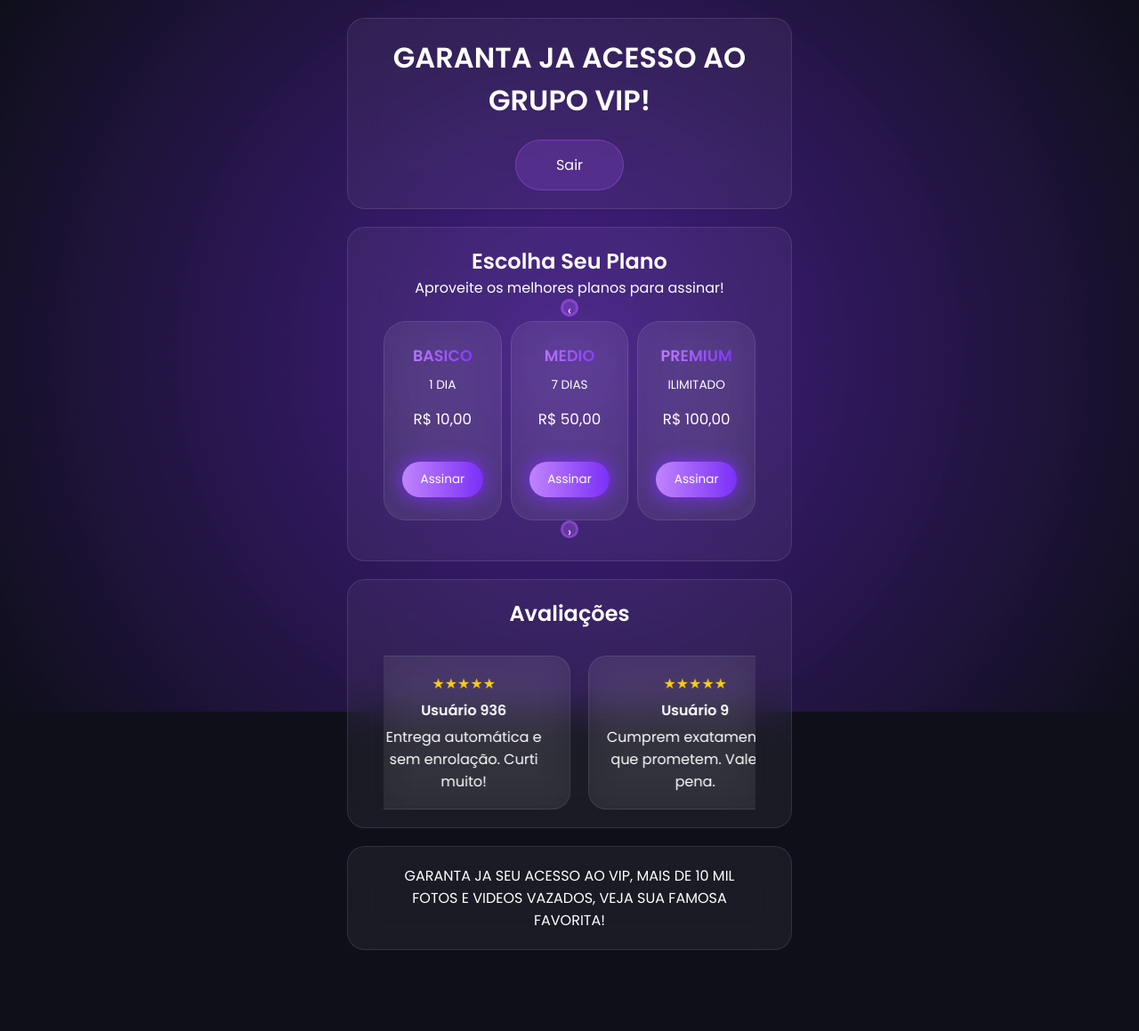
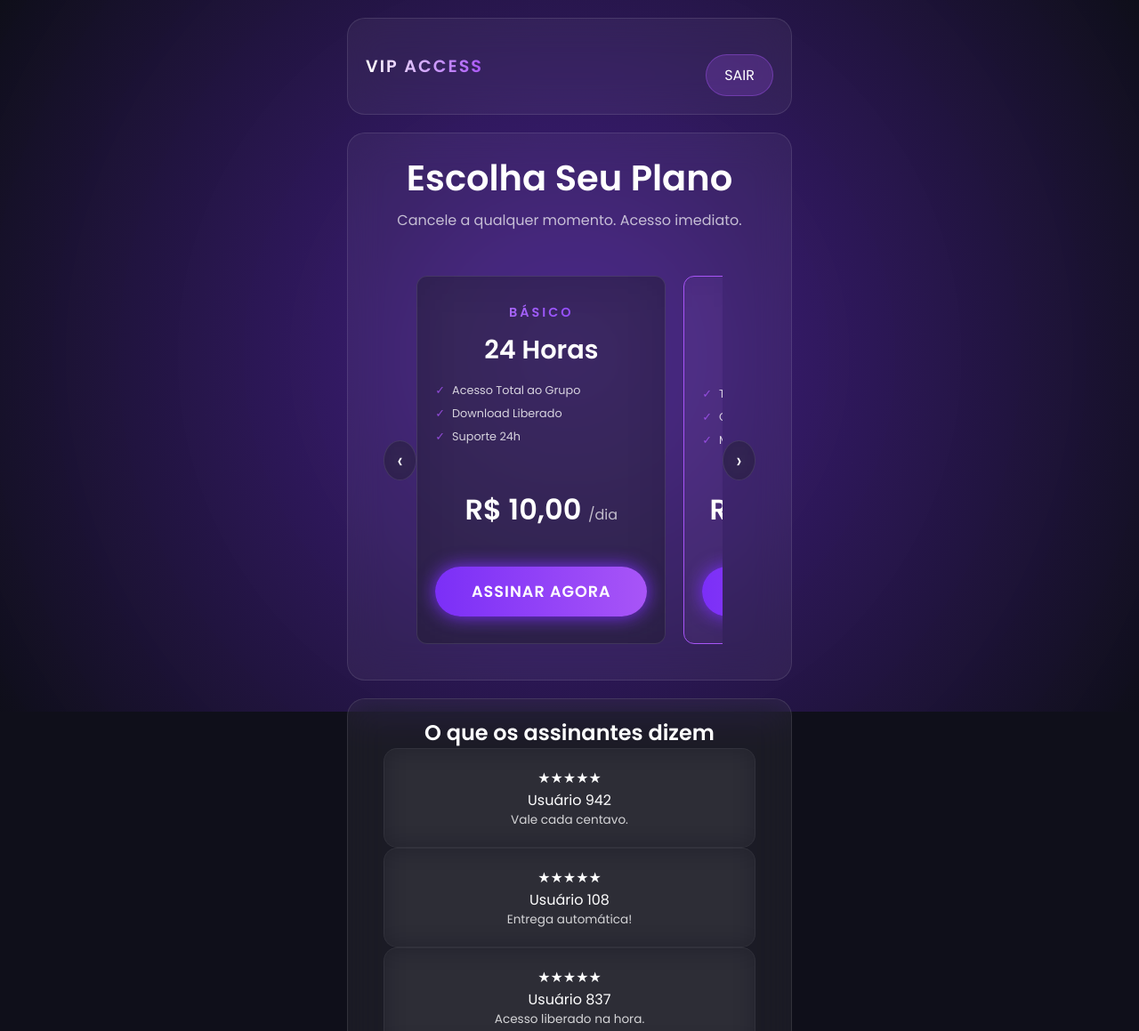
Before and after one commit to erickamazontrampo-coder/DADS, a plain HTML site: page planos.html in a window 1280 px wide. Shown: the top 1159 px of the page at 89% size. Before the commit the page ends 1088 px from the top, so only its background shows below. Drawn offline with Linux system fonts and the light colour scheme.

Commit message:
Update planos.html

```diff
--- a/planos.html
+++ b/planos.html
@@ -2,92 +2,179 @@
 <html lang="pt-br">
 <head>
 <meta charset="UTF-8">
-<title>Planos - Meu Site Roxo</title>
+<title>Planos - VIP Experience</title>
 <meta name="viewport" content="width=device-width, initial-scale=1.0">
 <link rel="stylesheet" href="style.css">
 
 <style>
+/* ===== ESTILO HBO MAX / PREMIUM ===== */
+:root {
+    --accent-color: #a855f7;
+    --glass-bg: rgba(20, 20, 30, 0.4);
+    --glass-border: rgba(255, 255, 255, 0.1);
+}
+
+body {
+    font-family: 'Inter', sans-serif;
+    color: white;
+}
+
+/* Ajuste do Header */
+header.glass {
+    padding: 20px;
+    display: flex;
+    justify-content: space-between;
+    align-items: center;
+    border-bottom: 1px solid var(--glass-border);
+}
+
+header h1 {
+    font-size: 1.2rem;
+    letter-spacing: 2px;
+    font-weight: 800;
+    background: linear-gradient(90deg, #fff, #a855f7);
+    -webkit-background-clip: text;
+    -webkit-text-fill-color: transparent;
+}
+
 /* ===== CARROSSEL PLANOS ===== */
 .carousel-wrapper {
-
+    display: flex;
+    align-items: center;
+    justify-content: center;
+    position: relative;
+    padding: 20px 0;
 }
 
 .carousel {
     display: flex;
-    gap: 10px;
-    transition: transform 0.5s ease;
+    gap: 20px;
+    transition: transform 0.6s cubic-bezier(0.23, 1, 0.32, 1);
 }
 
-
-.plan-card h3 { font-size:1.1rem; }
-.plan-card p { font-size:0.85rem; }
-.plan-card .price { font-size:1.05rem; }
-.plan-card .btn-purchase {
-    font-size:0.85rem;
-    padding:10px 0;
+.plan-card {
+    min-width: 280px;
+    background: var(--glass-bg);
+    backdrop-filter: blur(25px);
+    border: 1px solid var(--glass-border);
+    border-radius: 12px;
+    padding: 30px 20px;
+    text-align: center;
+    transition: transform 0.3s ease, border-color 0.3s ease;
+    display: flex;
+    flex-direction: column;
+    justify-content: space-between;
 }
 
+.plan-card:hover {
+    transform: translateY(-10px);
+    border-color: var(--accent-color);
+    background: rgba(168, 85, 247, 0.1);
+}
+
+.plan-card h3 {
+    font-size: 0.9rem;
+    letter-spacing: 3px;
+    color: var(--accent-color);
+    margin-bottom: 10px;
+}
+
+.plan-card .duration {
+    font-size: 1.8rem;
+    font-weight: 700;
+    margin-bottom: 15px;
+}
+
+.plan-card .price {
+    font-size: 2rem;
+    font-weight: 800;
+    margin: 20px 0;
+}
+
+.plan-card .price span {
+    font-size: 1rem;
+    font-weight: 400;
+    opacity: 0.7;
+}
+
+.plan-card .features {
+    text-align: left;
+    font-size: 0.8rem;
+    margin-bottom: 25px;
+    list-style: none;
+    padding: 0;
+}
+
+.plan-card .features li {
+    margin-bottom: 8px;
+    opacity: 0.8;
+}
+
+.plan-card .features li::before {
+    content: "✓";
+    color: var(--accent-color);
+    margin-right: 8px;
+}
+
+.btn-purchase {
+    background: linear-gradient(90deg, #7b2ff7, #a855f7);
+    border: none;
+    border-radius: 50px;
+    font-weight: 700;
+    text-transform: uppercase;
+    letter-spacing: 1px;
+    transition: 0.3s;
+    cursor: pointer;
+    padding: 15px !important;
+}
+
+.btn-purchase:hover {
+    box-shadow: 0 0 20px rgba(168, 85, 247, 0.6);
+    transform: scale(1.05);
+}
+
+/* Botões de Navegação */
 .carousel-btn {
-    background: rgba(168,85,247,0.3);
-    border: 3px solid rgba(168,85,247,0.5);
+    background: var(--glass-bg);
+    border: 1px solid var(--glass-border);
     color: white;
-    font-size: 0.9em;
-    width: 20px;
-    height: 20px;
+    font-size: 1.5rem;
+    width: 45px;
+    height: 45px;
     border-radius: 50%;
     cursor: pointer;
     backdrop-filter: blur(10px);
+    z-index: 10;
+    transition: 0.3s;
+}
+
+.carousel-btn:hover {
+    background: var(--accent-color);
 }
 
 /* ===== AVALIAÇÕES ===== */
-.review-carousel {
-    overflow: hidden;
-    margin-top: 30px;
-}
-
-.review-track {
-    display: flex;
-    gap: 20px;
-    animation: scrollReviews 35s linear infinite;
-}
-
 .review-card {
-    min-width: 240px;
-    background: rgba(255,255,255,0.06);
-    backdrop-filter: blur(20px);
-    border-radius: 20px;
-    padding: 18px;
-    border: 1px solid rgba(255,255,255,0.1);
-}
-
-.review-stars { color:#facc15; }
-.review-user { font-weight:600; margin:5px 0; }
-
-@keyframes scrollReviews {
-    from { transform: translateX(0); }
-    to { transform: translateX(-50%); }
+    min-width: 280px;
+    background: rgba(255,255,255,0.03);
+    backdrop-filter: blur(15px);
+    border-radius: 15px;
+    padding: 20px;
+    border: 1px solid rgba(255,255,255,0.05);
 }
 
 /* ===== NOTIFICAÇÃO ===== */
 .purchase-toast {
-    position: fixed;
-    bottom: 25px;
-    left: 25px;
-    background: rgba(120,0,200,0.35);
-    backdrop-filter: blur(20px);
-    border-radius: 50px;
-    padding: 14px 22px;
-    font-size: 0.85rem;
-    box-shadow: 0 0 20px #7b2ff7;
-    display: none;
-    z-index: 9999;
+    background: rgba(20, 20, 30, 0.8);
+    border: 1px solid var(--accent-color);
+    color: white;
+    border-radius: 8px;
+    box-shadow: 0 10px 30px rgba(0,0,0,0.5);
 }
 </style>
 </head>
 
 <body>
 
-<!-- FUNDO -->
 <div class="background">
     <img src="midia/foto.jpg" class="bg-image">
     <img src="midia/foto12.jpg" class="bg-image">
@@ -95,39 +182,67 @@
 </div>
 
 <header class="glass">
-    <h1>GARANTA JA ACESSO AO GRUPO VIP!</h1>
-    <button class="btn" id="logout-btn">Sair</button>
+    <h1>VIP ACCESS</h1>
+    <button class="btn" id="logout-btn" style="width: auto; padding: 10px 20px;">SAIR</button>
 </header>
 
 <main>
 <section class="hero glass">
-<h2>Escolha Seu Plano</h2>
-<p>Aproveite os melhores planos para assinar!</p>
+<h2 style="font-size: 2.5rem; margin-bottom: 5px;">Escolha Seu Plano</h2>
+<p style="opacity: 0.7; margin-bottom: 30px;">Cancele a qualquer momento. Acesso imediato.</p>
 
-<!-- CARROSSEL PLANOS -->
 <div class="carousel-wrapper">
 <button class="carousel-btn" onclick="mover(-1)">‹</button>
 
+<div class="carousel-container" style="overflow: hidden; width: 100%; max-width: 920px;">
     <div class="carousel">
         <div class="plan-card">
-<h3>BASICO</h3>
-<p>1 DIA</p>
-<p class="price">R$ 10,00</p>
-<button class="btn btn-purchase" onclick="abrirPix(10)">Assinar</button>
+            <div>
+                <h3>BÁSICO</h3>
+                <div class="duration">24 Horas</div>
+                <ul class="features">
+                    <li>Acesso Total ao Grupo</li>
+                    <li>Download Liberado</li>
+                    <li>Suporte 24h</li>
+                </ul>
+            </div>
+            <div>
+                <p class="price">R$ 10,00 <span>/dia</span></p>
+                <button class="btn btn-purchase" onclick="abrirPix(10)">Assinar Agora</button>
+            </div>
+        </div>
+
+        <div class="plan-card" style="border-color: var(--accent-color); background: rgba(168, 85, 247, 0.05);">
+            <div>
+                <h3 style="color: #fff; background: var(--accent-color); border-radius: 4px; display: inline-block; padding: 2px 8px; font-size: 0.7rem;">MAIS POPULAR</h3>
+                <div class="duration">7 Dias</div>
+                <ul class="features">
+                    <li>Todos os benefícios do Básico</li>
+                    <li>Conteúdo Exclusivo Semanal</li>
+                    <li>Melhor custo-benefício</li>
+                </ul>
+            </div>
+            <div>
+                <p class="price">R$ 50,00 <span>/semana</span></p>
+                <button class="btn btn-purchase" onclick="abrirPix(50)">Assinar Agora</button>
+            </div>
         </div>
 
         <div class="plan-card">
-<h3>MEDIO</h3>
-<p>7 DIAS</p>
-<p class="price">R$ 50,00</p>
-<button class="btn btn-purchase" onclick="abrirPix(50)">Assinar</button>
+            <div>
+                <h3>PREMIUM</h3>
+                <div class="duration">Vitalício</div>
+                <ul class="features">
+                    <li>Acesso Para Sempre</li>
+                    <li>Atualizações Vitalícias</li>
+                    <li>Grupo VIP Secreto</li>
+                </ul>
             </div>
-
-<div class="plan-card">
-<h3>PREMIUM</h3>
-<p>ILIMITADO</p>
-<p class="price">R$ 100,00</p>
-<button class="btn btn-purchase" onclick="abrirPix(100)">Assinar</button>
+            <div>
+                <p class="price">R$ 100,00 <span>/único</span></p>
+                <button class="btn btn-purchase" onclick="abrirPix(100)">Assinar Agora</button>
+            </div>
+        </div>
     </div>
 </div>
 
@@ -135,35 +250,29 @@
 </div>
 </section>
 
-<!-- AVALIAÇÕES -->
 <section class="hero glass">
-<h2>Avaliações</h2>
-
+<h2 style="font-size: 1.5rem;">O que os assinantes dizem</h2>
 <div class="review-carousel">
 <div class="review-track" id="review-track"></div>
 </div>
 </section>
 </main>
 
-<footer class="glass">
-<p>GARANTA JA SEU ACESSO AO VIP, MAIS DE 10 MIL FOTOS E VIDEOS VAZADOS, VEJA SUA FAMOSA FAVORITA!
-</p>
+<footer class="glass" style="margin-top: 50px;">
+    <p style="font-size: 0.7rem; opacity: 0.5;">© 2026 VIP ACCESS - Todos os direitos reservados.</p>
 </footer>
 
-<!-- MODAL PIX -->
 <div class="pix-modal" id="pix-modal">
     <div class="pix-box glass">
         <h2>Pagamento PIX</h2>
-
-<input type="text" id="cpf-input" placeholder="Digite seu CPF" maxlength="11">
-
-<button class="btn btn-purchase" onclick="gerarPix()">Gerar PIX</button>
-
+        <p style="font-size: 0.9rem; margin-bottom: 15px;">Insira seu CPF para identificar o pagamento.</p>
+        <input type="text" id="cpf-input" placeholder="000.000.000-00" maxlength="11">
+        <button class="btn btn-purchase" onclick="gerarPix()">Confirmar e Gerar Código</button>
         <div id="pix-result" style="display:none; margin-top:20px;">
-<p><strong>Código PIX</strong></p>
+            <p>Copie o código ou escaneie o QR Code:</p>
             <textarea id="pix-code" readonly></textarea>
-<img id="pix-qrcode">
-<button class="btn" onclick="fecharPix()">Fechar</button>
+            <img id="pix-qrcode" style="border-radius: 10px; margin: 10px 0;">
+            <button class="btn" onclick="fecharPix()" style="background: rgba(255,255,255,0.1);">Fechar</button>
         </div>
     </div>
 </div>
@@ -173,97 +282,39 @@
 <script src="pix.js"></script>
 
 <script>
-/* CARROSSEL */
+/* CARROSSEL MELHORADO */
 let index = 0;
 function mover(dir){
-const c=document.querySelector('.carousel');
-const cards=document.querySelectorAll('.plan-card');
-index+=dir;
-if(index<0) index=cards.length-1;
-if(index>=cards.length) index=0;
-c.style.transform=`translateX(${-index*(cards[0].offsetWidth+20)}px)`;
+    const c = document.querySelector('.carousel');
+    const cards = document.querySelectorAll('.plan-card');
+    const step = cards[0].offsetWidth + 20;
+    index += dir;
+    if(index < 0) index = cards.length - 1;
+    if(index >= cards.length) index = 0;
+    c.style.transform = `translateX(${-index * step}px)`;
 }
 
-/* AVALIAÇÕES */
-const reviews=[
-"Tudo perfeito, recebi o acesso no mesmo minuto."
-,
-"Muito rápido e seguro, ganharam um cliente!"
-,
-"Achei que ia demorar, mas chegou na hora. Top!"
-,
-"Conteúdo sensacional, melhor do que eu esperava."
-,
-"Pode confiar, galera. Caiu direto no meu e-mail."
-,
-"Muito bom, material de primeira linha."
-,
-"Comprei e já tô assistindo. Recomendo pra geral!"
-,
-"Tudo certinho! Preço justo e qualidade excelente."
-,
-"Suporte atencioso e entrega a jato. Nota 10!"
-,
-"Vale cada centavo, podem comprar sem medo."
-,
-"Já é a segunda vez que pego com eles, sempre rápido."
-,
-"Simples e direto, funcionou perfeitamente no meu celular."
-,
-"Rapaziada, muito bom! Vídeos em alta resolução."
-,
-"Não travou nada e o acesso foi liberado na hora."
-,
-"Top de verdade, superou minhas expectativas."
-,
-"Entrega automática e sem enrolação. Curti muito!"
-,
-"Muito satisfeito com a compra, ótimo custo-benefício."
-,
-"Imagens nítidas e vídeos perfeitos. Adorei.",
-
-"O link chegou rapidão, já baixei tudo aqui.",
-
-"Recomendo de olhos fechados, site super seguro.",
-
-"Excelente atendimento e os arquivos vieram completos.",
-
-"Tudo liberado em questão de segundos. Fantástico!"
-,
-"Qualidade VIP mesmo, vou comprar de novo certeza.",
-
-"Tava com receio, mas deu tudo certo. Podem ir na fé!",
-
-"Acesso fácil e rápido. Muito top o conteúdo.",
-
-"Cumprem exatamente o que prometem. Valeu a pena.",
-
-"Melhor investimento, entrega mais rápida que já vi.",
-
-"Show de bola! Vídeos carregam rapidinho."
-,
-"Perfeito, chegou tudo organizado nas pastas.",
-
-"Serviço impecável, mandei o link até pro meu primo.",
-];
+/* AVALIAÇÕES (MANTIDO) */
+const reviews=["Tudo perfeito, recebi o acesso no mesmo minuto.","Muito rápido e seguro!","Achei que ia demorar, mas chegou na hora.","Qualidade absurda!","Pode confiar, caiu direto no meu e-mail.","Material de primeira linha.","Comprei e já tô assistindo.","Tudo certinho! Preço justo.","Suporte nota 10!","Vale cada centavo.","Já é a segunda vez que compro.","Simples e direto.","Vídeos em alta resolução.","Acesso liberado na hora.","Superou minhas expectativas.","Entrega automática!","Ótimo custo-benefício.","Imagens nítidas!"];
 const track=document.getElementById("review-track");
-for(let i=0;i<12;i++){
+for(let i=0;i<20;i++){
+    const userNum = Math.floor(Math.random()*900 + 100);
     track.innerHTML+=`
     <div class="review-card">
         <div class="review-stars">★★★★★</div>
-<div class="review-user">Usuário ${Math.floor(Math.random()*+1000)}</div>
-<div>${reviews[Math.floor(Math.random()*reviews.length)]}</div>
+        <div class="review-user">Usuário ${userNum}</div>
+        <div style="font-size: 0.85rem; opacity: 0.8;">${reviews[Math.floor(Math.random()*reviews.length)]}</div>
     </div>`;
 }
 
-/* NOTIFICAÇÃO FAKE */
-const planos=["24 HORAS (1 DIA)","7 DIAS","VITALÍCIO"];
+/* NOTIFICAÇÃO (MANTIDO) */
+const planosToast=["24 HORAS","7 DIAS","VITALÍCIO"];
 const toast=document.getElementById("purchase-toast");
 setInterval(()=>{
-toast.innerText=`Usuário ${Math.floor(Math.random()*9000+1000)} comprou o plano ${planos[Math.floor(Math.random()*3)]}`;
+    toast.innerText=`Usuário ${Math.floor(Math.random()*9000+1000)} assinou o plano ${planosToast[Math.floor(Math.random()*3)]}`;
     toast.style.display="block";
     setTimeout(()=>toast.style.display="none",5000);
-},9000);
+},10000);
 
 /* LOGOUT */
 document.getElementById("logout-btn").onclick=()=>{
@@ -271,6 +322,5 @@ localStorage.removeItem("token");
     location.href="index.html";
 };
 </script>
-
 </body>
 </html>
```
Lines whose indentation alone changed are shown as unchanged.
